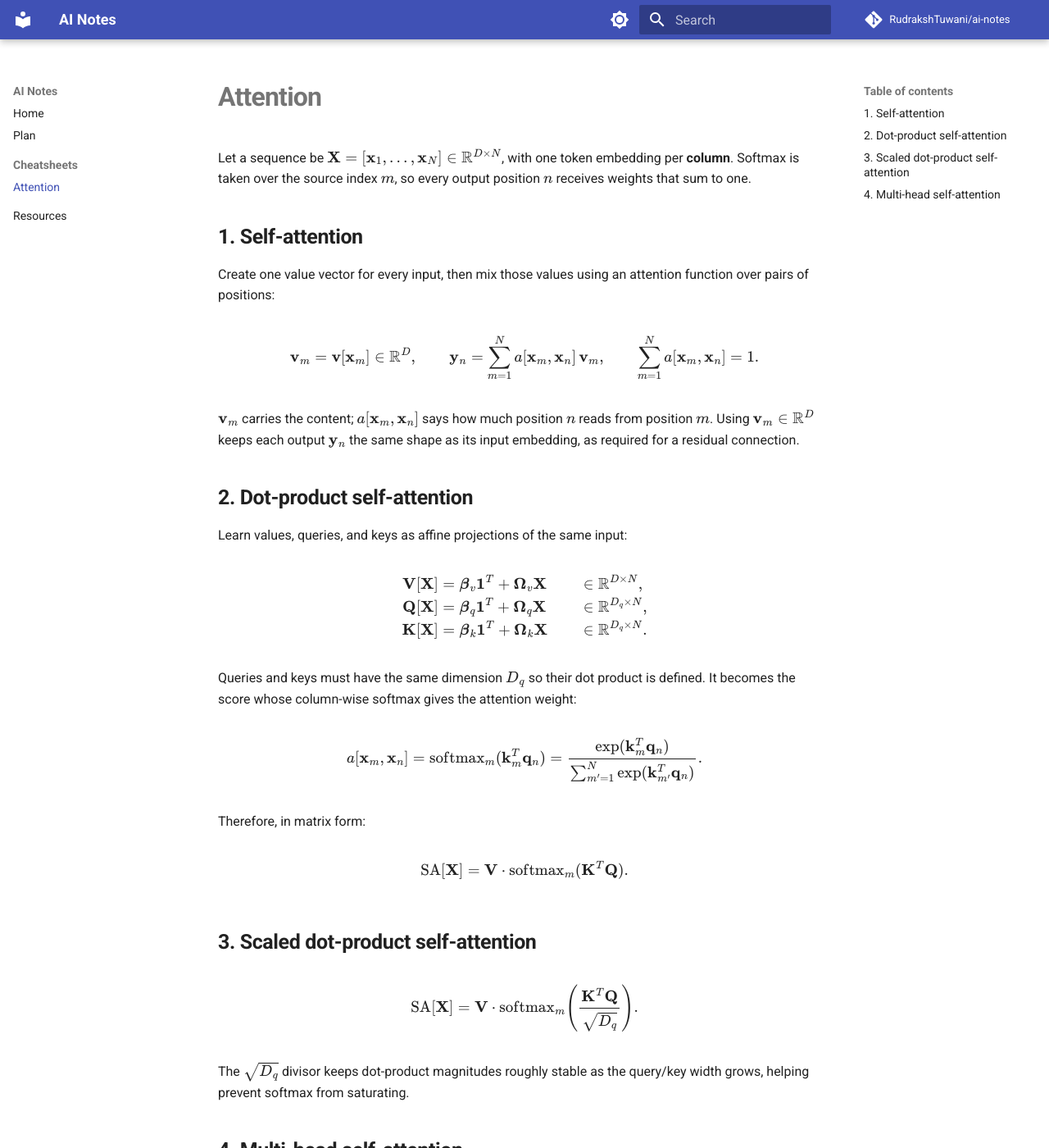
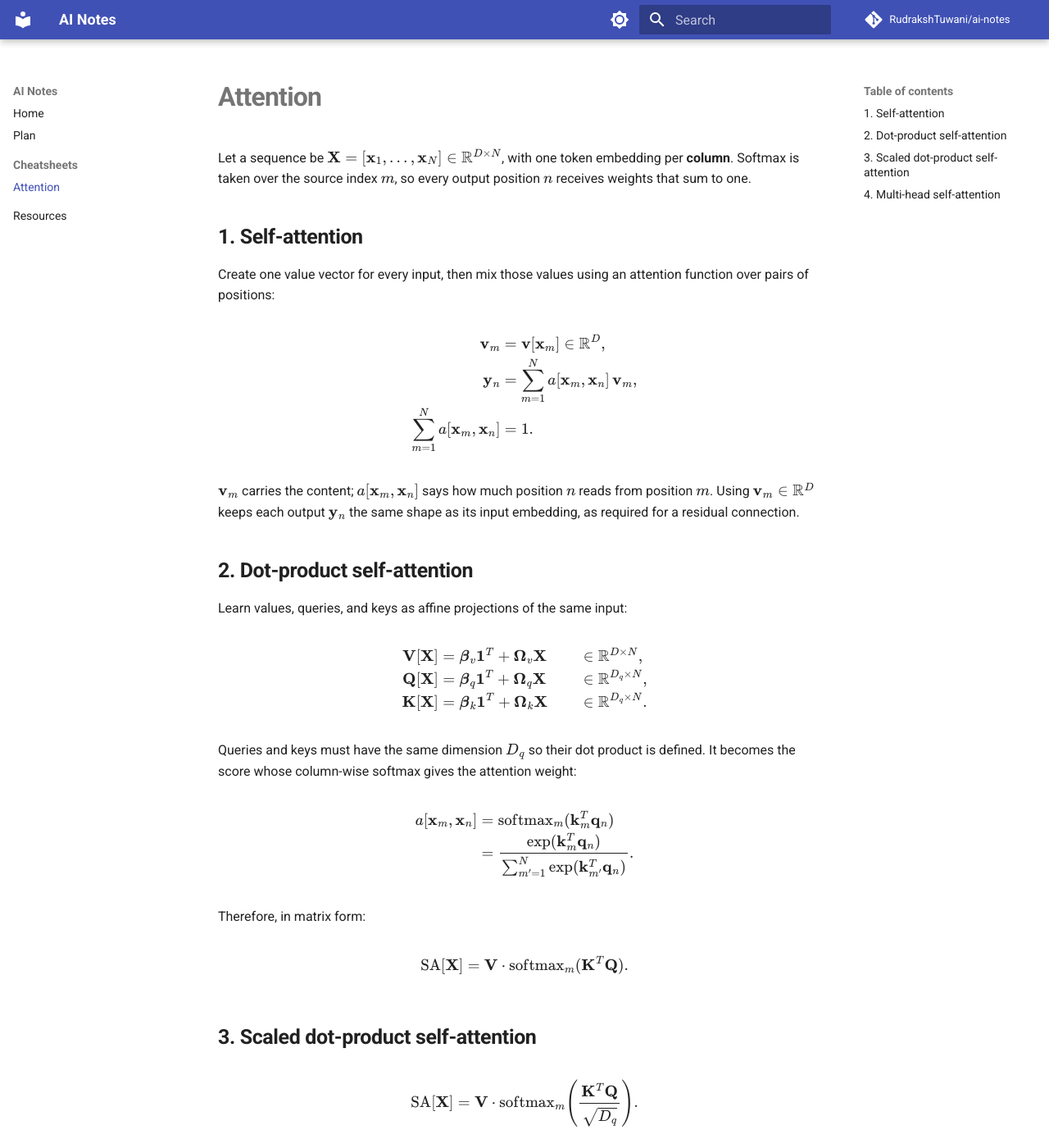
Before and after one commit to RudrakshTuwani/ai-notes, an MkDocs documentation site: the page built from docs/cheatsheets/attention.md, in a window 1280 px wide and 1400 px high. Shown: the whole window at 82% size. Built offline with MkDocs 1.6.1 and Material for MkDocs 9.7.7, drawn with Linux system fonts in a browser that asks for light colours; comment, search, counter and statistics services are not loaded.

Commit message:
Fix responsive attention equations

```diff
--- a/docs/cheatsheets/attention.md
+++ b/docs/cheatsheets/attention.md
@@ -7,11 +7,14 @@ Let a sequence be $\mathbf{X}=[\mathbf{x}_1,\ldots,\mathbf{x}_N]\in\mathbb{R}^{D
 Create one value vector for every input, then mix those values using an attention function over pairs of positions:
 
 $$
-\mathbf{v}_m=\mathbf{v}[\mathbf{x}_m]\in\mathbb{R}^{D},
-\qquad
-\mathbf{y}_n=\sum_{m=1}^{N}a[\mathbf{x}_m,\mathbf{x}_n]\,\mathbf{v}_m,
-\qquad
-\sum_{m=1}^{N}a[\mathbf{x}_m,\mathbf{x}_n]=1.
+\begin{aligned}
+\mathbf{v}_m
+  &=\mathbf{v}[\mathbf{x}_m]\in\mathbb{R}^{D},\\
+\mathbf{y}_n
+  &=\sum_{m=1}^{N}a[\mathbf{x}_m,\mathbf{x}_n]\,\mathbf{v}_m,\\
+\sum_{m=1}^{N}a[\mathbf{x}_m,\mathbf{x}_n]
+  &=1.
+\end{aligned}
 $$
 
 $\mathbf{v}_m$ carries the content; $a[\mathbf{x}_m,\mathbf{x}_n]$ says how much position $n$ reads from position $m$. Using $\mathbf{v}_m\in\mathbb{R}^{D}$ keeps each output $\mathbf{y}_n$ the same shape as its input embedding, as required for a residual connection.
@@ -31,10 +34,12 @@ $$
 Queries and keys must have the same dimension $D_q$ so their dot product is defined. It becomes the score whose column-wise softmax gives the attention weight:
 
 $$
+\begin{aligned}
 a[\mathbf{x}_m,\mathbf{x}_n]
-=\operatorname{softmax}_{m}(\mathbf{k}_m^{T}\mathbf{q}_n)
-=\frac{\exp(\mathbf{k}_m^{T}\mathbf{q}_n)}
-{\sum_{m'=1}^{N}\exp(\mathbf{k}_{m'}^{T}\mathbf{q}_n)}.
+  &=\operatorname{softmax}_{m}(\mathbf{k}_m^{T}\mathbf{q}_n)\\
+  &=\frac{\exp(\mathbf{k}_m^{T}\mathbf{q}_n)}
+  {\sum_{m'=1}^{N}\exp(\mathbf{k}_{m'}^{T}\mathbf{q}_n)}.
+\end{aligned}
 $$
 
 Therefore, in matrix form:
--- a/docs/javascripts/mathjax.js
+++ b/docs/javascripts/mathjax.js
@@ -16,8 +16,5 @@ window.MathJax = {
 };
 
 document$.subscribe(() => {
-  MathJax.startup.output.clearCache();
-  MathJax.typesetClear();
-  MathJax.texReset();
-  MathJax.typesetPromise();
+  MathJax.startup.promise.then(() => MathJax.typesetPromise());
 });
```
